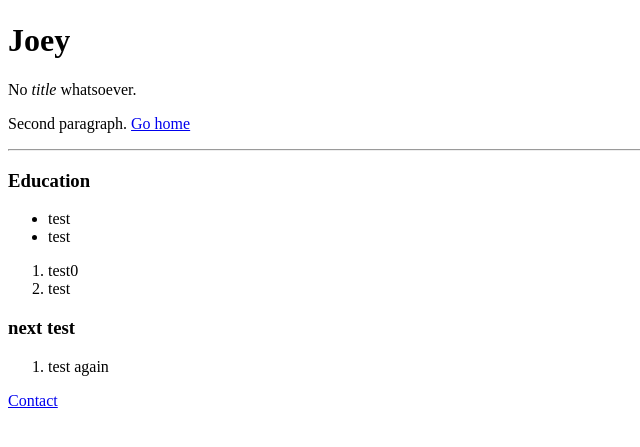
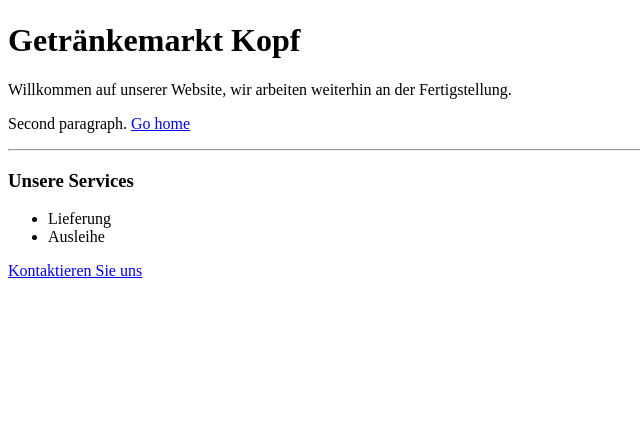
Before and after one commit to joeyr96/test, a plain HTML site: page index.html in a window 1280 px wide. Shown: the part 311-758 px from the top of the page, without its empty margins (0-640 px from the left). Drawn offline with Linux system fonts and the light colour scheme.

Commit message:
update initial website with new content

```diff
--- a/index.html
+++ b/index.html
@@ -6,7 +6,7 @@
 <html>
 
 <head>
-    <title>Joeys Website</title>
+    <title>Getränkemarkt Kopf</title>
     <meta charset="utf-8">
     <meta http-equiv="X-UA-Compatible" content="IE=edge">
     <title></title>
@@ -22,25 +22,16 @@
     <!--[if lt IE 7]>
             <p class="browsehappy">You are using an <strong>outdated</strong> browser. Please <a href="#">upgrade your browser</a> to improve your experience.</p>
         <![endif]-->
-    <h1>Joey</h1>
-    <p>No <em>title</em> whatsoever.</p>
+    <h1>Getränkemarkt Kopf</h1>
+    <p>Willkommen auf unserer Website, wir arbeiten weiterhin an der Fertigstellung.</p>
     <p>Second paragraph. <a href="index.html">Go home</a></p>
     <hr>
-    <h3>Education</h3>
+    <h3>Unsere Services</h3>
     <ul>
-        <li>test</li>
-        <li>test</li>
+        <li>Lieferung</li>
+        <li>Ausleihe</li>
     </ul>
-    <ol>
-        <li>test0</li>
-        <li>test</li>
-    </ol>
-    <h3>next test</h3>
-    <ol>
-        <li>test again</li>
-
-    </ol>
-    <a href="contact.html">Contact</a>
+    <a href="contact.html">Kontaktieren Sie uns</a>
     <script src="" async defer></script>
 </body>
 
```
Also changed, not shown: contact.html (+7 -6 lines).
